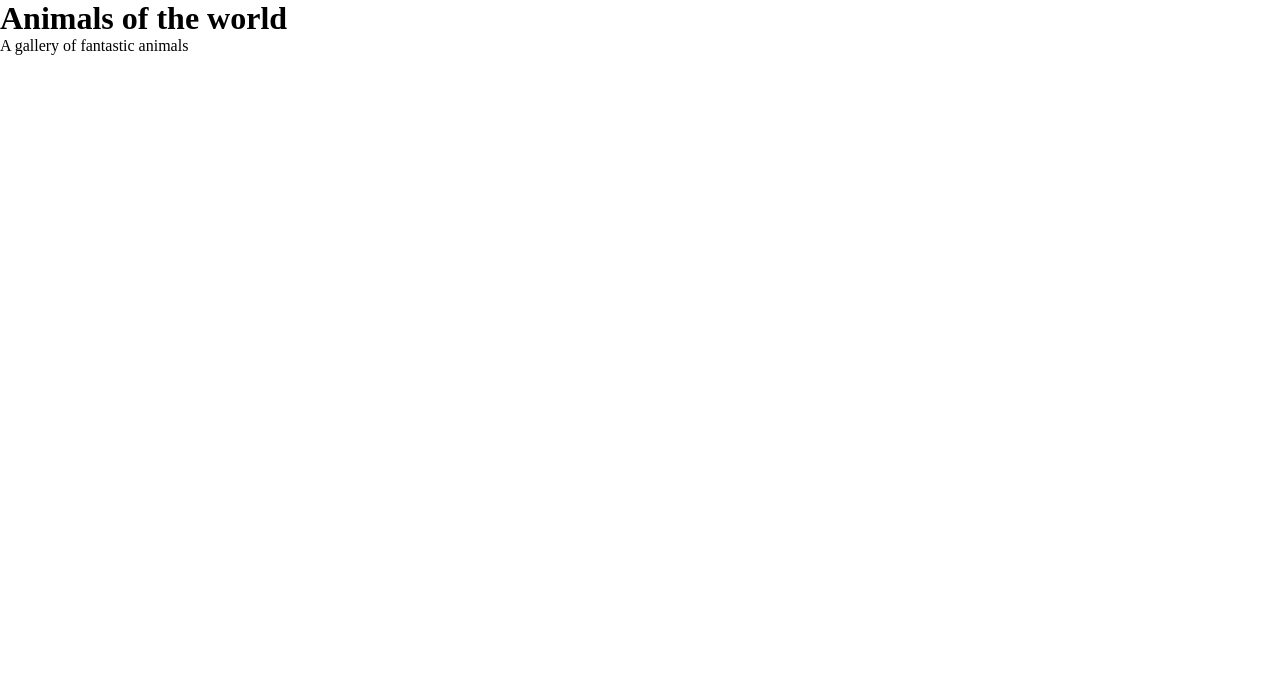
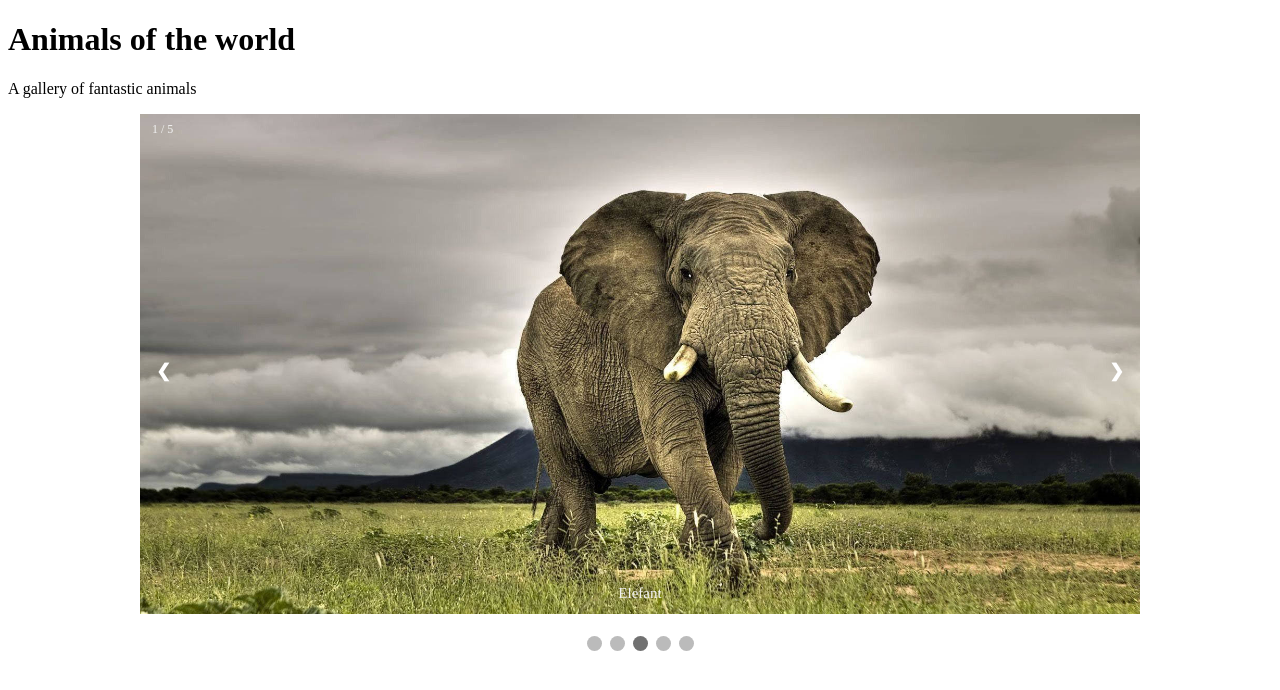
Before and after one commit to jako6857/Galleri-karusel-opgave, a plain HTML site: page index.html in a window 1280 px wide. Drawn offline with nearby package versions, Linux system fonts and the light colour scheme.

Commit message:
img slider (partly complete)

```diff
--- a/assets/css/site.css
+++ b/assets/css/site.css
@@ -2,6 +2,98 @@
 /* font-family: "Merriweather", serif;
 font-family: "Oswald", sans-serif; */
 * {
-  margin: 0px;
-  padding: 0px;
+  box-sizing: border-box;
 }
+
+img {
+  width: 100%;
+  max-height: 500px;
+  object-fit: cover;
+}
+
+.slideShow-Container {
+  max-width: 1000px;
+  position: relative;
+  margin: auto;
+}
+.mySlides {
+  display: none;
+}
+
+.prev,
+.next {
+  cursor: pointer;
+  position: absolute;
+  top: 50%;
+  width: auto;
+  margin-top: -22px;
+  padding: 16px;
+  color: white;
+  font-weight: bold;
+  font-size: 18px;
+  transition: 0.6s ease;
+  border-radius: 0 3px 3px 0;
+  user-select: none;
+}
+
+.next {
+  right: 0;
+  border-radius: 3px 0 0 3px;
+}
+
+.prev:hover,
+.next:hover {
+  background-color: rgba(0, 0, 0, 0.8);
+}
+
+.text {
+  color: #f2f2f2;
+  font-size: 15px;
+  padding: 8px 12px;
+  position: absolute;
+  bottom: 8px;
+  width: 100%;
+  text-align: center;
+}
+
+.numberTxt {
+  color: #f2f2f2;
+  font-size: 12px;
+  padding: 8px 12px;
+  position: absolute;
+  top: 0;
+}
+
+.dot {
+  cursor: pointer;
+  height: 15px;
+  width: 15px;
+  margin: 0 2px;
+  background-color: #bbb;
+  border-radius: 50%;
+  display: inline-block;
+  transition: background-color 0.6s ease;
+}
+
+.active,
+.dot:hover {
+  background-color: #717171;
+}
+
+.fade {
+  animation-name: fade;
+  animation-duration: 1.5s;
+}
+
+.pageDots {
+  text-align: center;
+}
+
+@keyframes fade {
+  from {
+    opacity: 0.4;
+  }
+  to {
+    opacity: 1;
+  }
+}
--- a/assets/js/gallery.js
+++ b/assets/js/gallery.js
@@ -1 +1,38 @@
 // Din cool code here
+let slideIndex = 1;
+showSlides(slideIndex);
+
+function plusSlides(n) {
+  slideIndex += n;
+  showSlides(slideIndex);
+}
+
+function currentSlide(n) {
+  showSlides((slideIndex = n));
+}
+
+function showSlides(n) {
+  let i;
+  let slides = document.getElementsByClassName("mySlides-fade");
+  let dots = document.getElementsByClassName("dot");
+  if (n > slides.length) {
+    slideIndex = 1;
+  }
+  if (n < 1) {
+    slideIndex = slides.length;
+  }
+  if (slideIndex > slides.length) {
+    slideIndex = 1;
+  }
+  if (slideIndex < 1) {
+    slideIndex = slides.length;
+  }
+  for (i = 0; i < slides.length; i++) {
+    slides[i].style.display = "none";
+  }
+  for (i = 0; i < dots.length; i++) {
+    dots[i].className = dots[i].className.replace(" active", "");
+  }
+  slides[slideIndex - 1].style.display = "block";
+  dots[slideIndex + 1].className += " active";
+}
--- a/index.html
+++ b/index.html
@@ -1,19 +1,14 @@
 <!DOCTYPE html>
 <html lang="en">
-
   <head>
-    <meta charset="UTF-8">
-    <meta http-equiv="X-UA-Compatible" content="IE=edge">
-    <meta name="viewport" content="width=device-width, initial-scale=1.0">
+    <meta charset="UTF-8" />
+    <meta http-equiv="X-UA-Compatible" content="IE=edge" />
+    <meta name="viewport" content="width=device-width, initial-scale=1.0" />
     <title>animals of the world</title>
     <script src="https://unpkg.com/@lottiefiles/lottie-player@latest/dist/lottie-player.js"></script>
-    <link rel="stylesheet" href="assets/css/site.css">
-    <link rel="stylesheet" href="assets/css/modal.css">
-
+    <link rel="stylesheet" href="assets/css/site.css" />
+    <link rel="stylesheet" href="assets/css/modal.css" />
     <script src="assets/js/gallery.js" defer></script>
-
-
-
   </head>
 
   <body>
@@ -22,9 +17,50 @@
       <p>A gallery of fantastic animals</p>
     </header>
 
+    <div class="slideShow-Container">
+      <div class="mySlides-fade">
+        <div class="numberTxt">1 / 5</div>
+        <img src="assets/img/elephant.jpg" alt="" />
+        <div class="text">Elefant</div>
+      </div>
+
+      <div class="mySlides-fade">
+        <div class="numberTxt">2 / 5</div>
+        <img src="assets/img/great-white.jpg" alt="" />
+        <div class="text">Haj</div>
+      </div>
+
+      <div class="mySlides-fade">
+        <div class="numberTxt">3 / 5</div>
+        <img src="assets/img/koala.jpg" alt="" />
+        <div class="text">Koala</div>
+      </div>
+
+      <div class="mySlides-fade">
+        <div class="numberTxt">4 / 5</div>
+        <img src="assets/img/smithi.jpg" alt="" />
+        <div class="text">Smithi</div>
+      </div>
+
+      <div class="mySlides-fade">
+        <div class="numberTxt">5 / 5</div>
+        <img src="assets/img/tiger.jpg" alt="" />
+        <div class="text">Tiger</div>
+      </div>
+
+      <a class="prev" onclick="plusSlides(-1)">&#10094;</a>
+      <a class="next" onclick="plusSlides(1)">&#10095;</a>
+    </div>
+    <br />
+
+    <div class="pageDots">
+      <span class="dot" onclick="currentSlide(1)"></span>
+      <span class="dot" onclick="currentSlide(2)"></span>
+      <span class="dot" onclick="currentSlide(3)"></span>
+      <span class="dot" onclick="currentSlide(4)"></span>
+      <span class="dot" onclick="currentSlide(5)"></span>
+    </div>
+
     <section id="app"></section>
-
-
   </body>
-
 </html>
```
Lines whose indentation alone changed are shown as unchanged.
